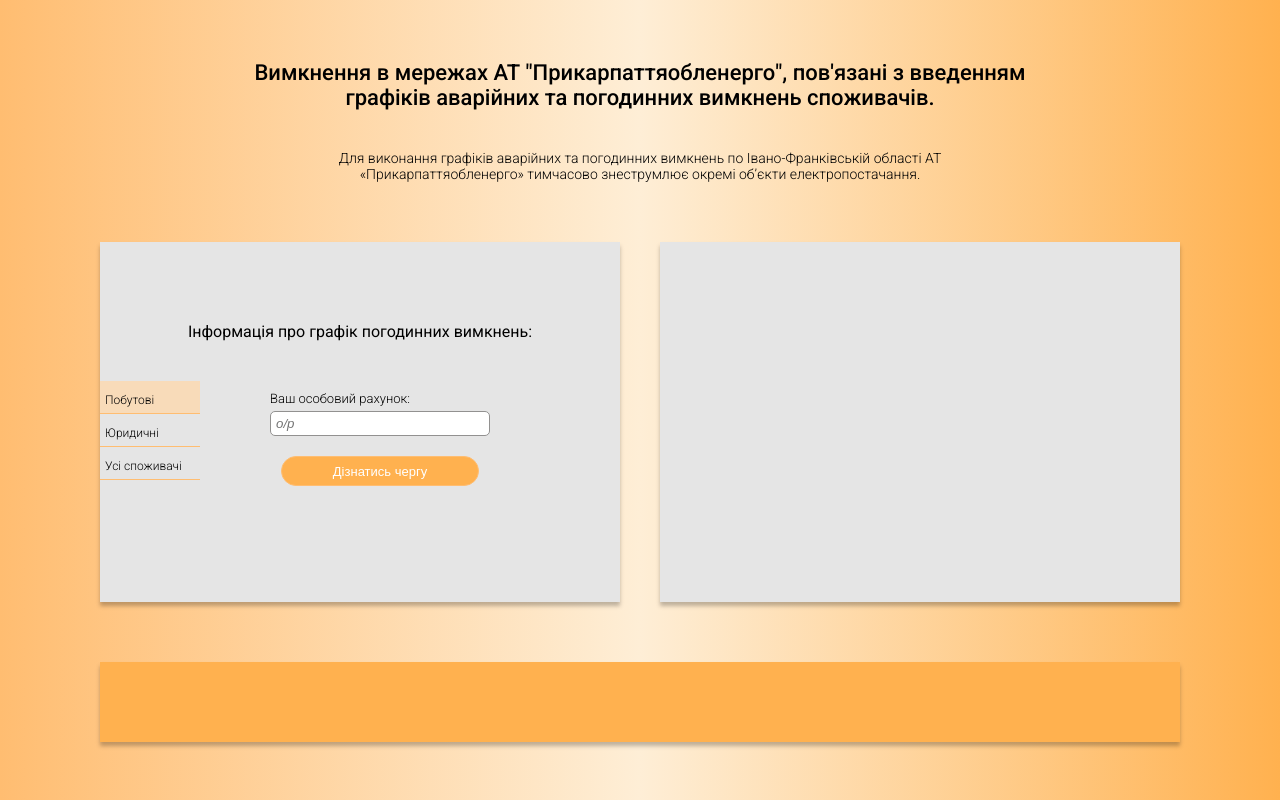
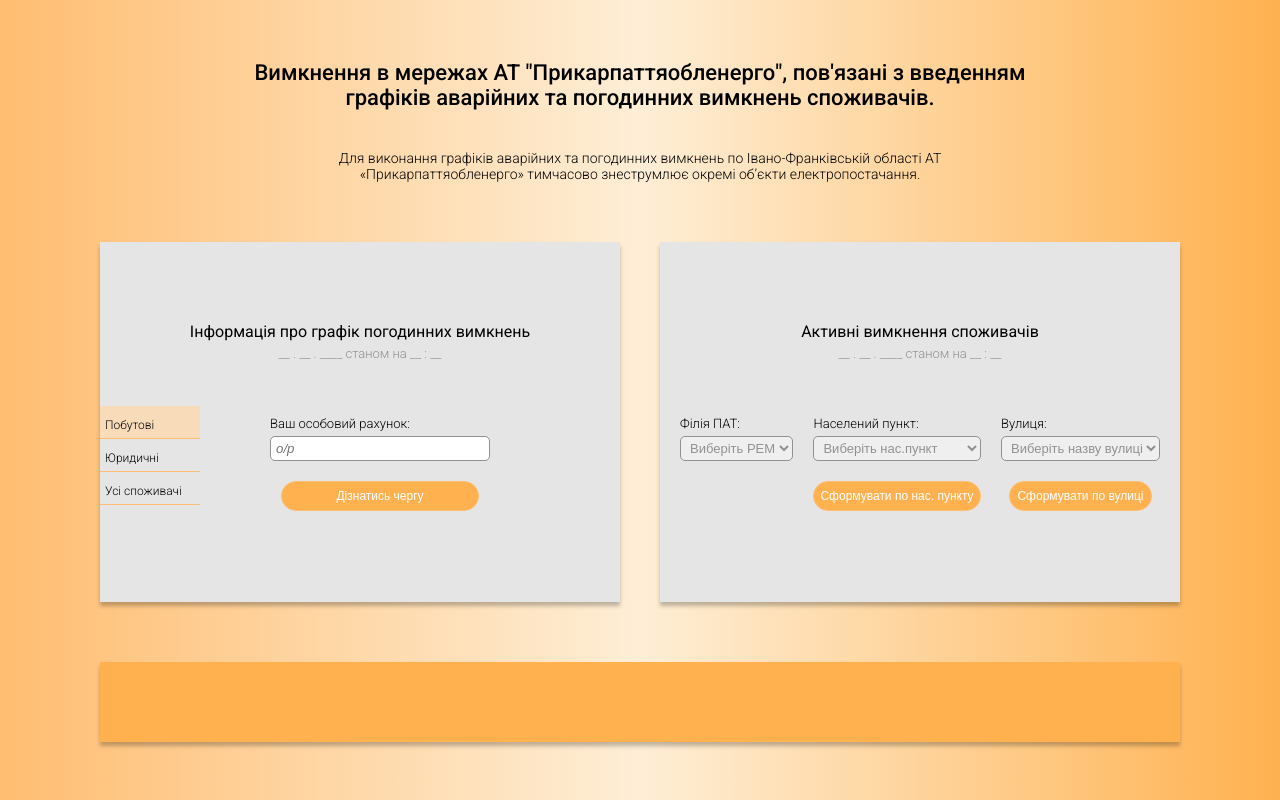
Before and after one commit to link2868/shutdownNetworks, a plain HTML site: page index.html in a window 1280 px wide. Drawn offline with Linux system fonts and the light colour scheme.

Commit message:
Створена форма Активнi вимкнення споживачiв

```diff
--- a/css/screens.css
+++ b/css/screens.css
@@ -116,5 +116,4 @@
 @media (min-width: 1600px) and (max-width: 1989px) {
 }
 @media (min-width: 1900px) {
-
 }
--- a/css/style.css
+++ b/css/style.css
@@ -69,6 +69,16 @@ h2 {
   margin: auto;
   margin-top: 50px;
   margin-bottom: 5px;
+}
+
+.current_data p {
+  max-width: 700px;
+  font-style: normal;
+  font-weight: 300;
+  font-size: 13px;
+  color: var(--dark-grey);
+  text-align: center;
+  margin-top: 5px;
 }
 
 .queue,
@@ -156,8 +166,11 @@ h2 {
   max-width: 700px;
   font-style: normal;
   font-weight: 300;
-  font-size: 13px;
+  font-size: 12px;
   color: var(--white);
+  display: flex;
+  align-items: center;
+  justify-content: center;
 }
 .household {
   width: 100%;
@@ -223,6 +236,37 @@ input:focus {
   background-color: var(--wheat);
 }
 
+.container_forms_consumers {
+  display: flex;
+  justify-content: space-between;
+  padding-left: 20px;
+  padding-right: 20px;
+}
+select {
+  width: 100%;
+  padding-left: 5px;
+  font-style: italic;
+  height: 25px;
+  border: solid 1px var(--dark-grey);
+  border-radius: 5px;
+  display: block;
+  box-sizing: border-box;
+  max-width: 700px;
+  font-style: normal;
+  font-weight: 300;
+  font-size: 13px;
+  color: var(--dark-grey);
+}
+
+select:focus {
+  outline: 3px solid var(--dark-carrot);
+}
+
+.locality {
+  margin-left: 10px;
+  margin-right: 10px;
+}
+
 .inform {
   padding-left: 20px;
   padding-right: 20px;
--- a/index.html
+++ b/index.html
@@ -33,7 +33,10 @@
       </header>
       <section class="shotdovn">
         <div class="queue">
-          <h2>Інформація про графік погодинних вимкнень:</h2>
+          <h2>Інформація про графік погодинних вимкнень</h2>
+          <div class="current_data">
+            <p>__ . __ . ____ станом на __ : __</p>
+          </div>
           <div class="container_tabs">
             <div class="tabs">
               <ul class="tabs_parent">
@@ -120,7 +123,38 @@
             </div>
           </div>
         </div>
-        <div class="disabled_consumers"></div>
+        <div class="disabled_consumers">
+          <h2>Активні вимкнення споживачів</h2>
+          <div class="current_data">
+            <p>__ . __ . ____ станом на __ : __</p>
+          </div>
+          <div class="container_forms_consumers">
+            <div class="branch_pat">
+              <p>Філія ПАТ:</p>
+              <select required>
+                <option>Виберіть РЕМ</option>
+              </select>
+            </div>
+            <div class="locality">
+              <p>Населений пункт:</p>
+              <select required>
+                <option>Виберіть нас.пункт</option>
+              </select>
+              <button class="what_a_queue" name="submit" type="submit">
+                <span class="text_button">Сформувати по нас. пункту</span>
+              </button>
+            </div>
+            <div class="loc_street">
+              <p>Вулиця:</p>
+              <select required>
+                <option>Виберіть назву вулиці</option>
+              </select>
+              <button class="what_a_queue" name="submit" type="submit">
+                <span class="text_button">Сформувати по вулиці</span>
+              </button>
+            </div>
+          </div>
+        </div>
       </section>
       <div class="inform"></div>
     </div>
```
Lines whose indentation alone changed are shown as unchanged.
